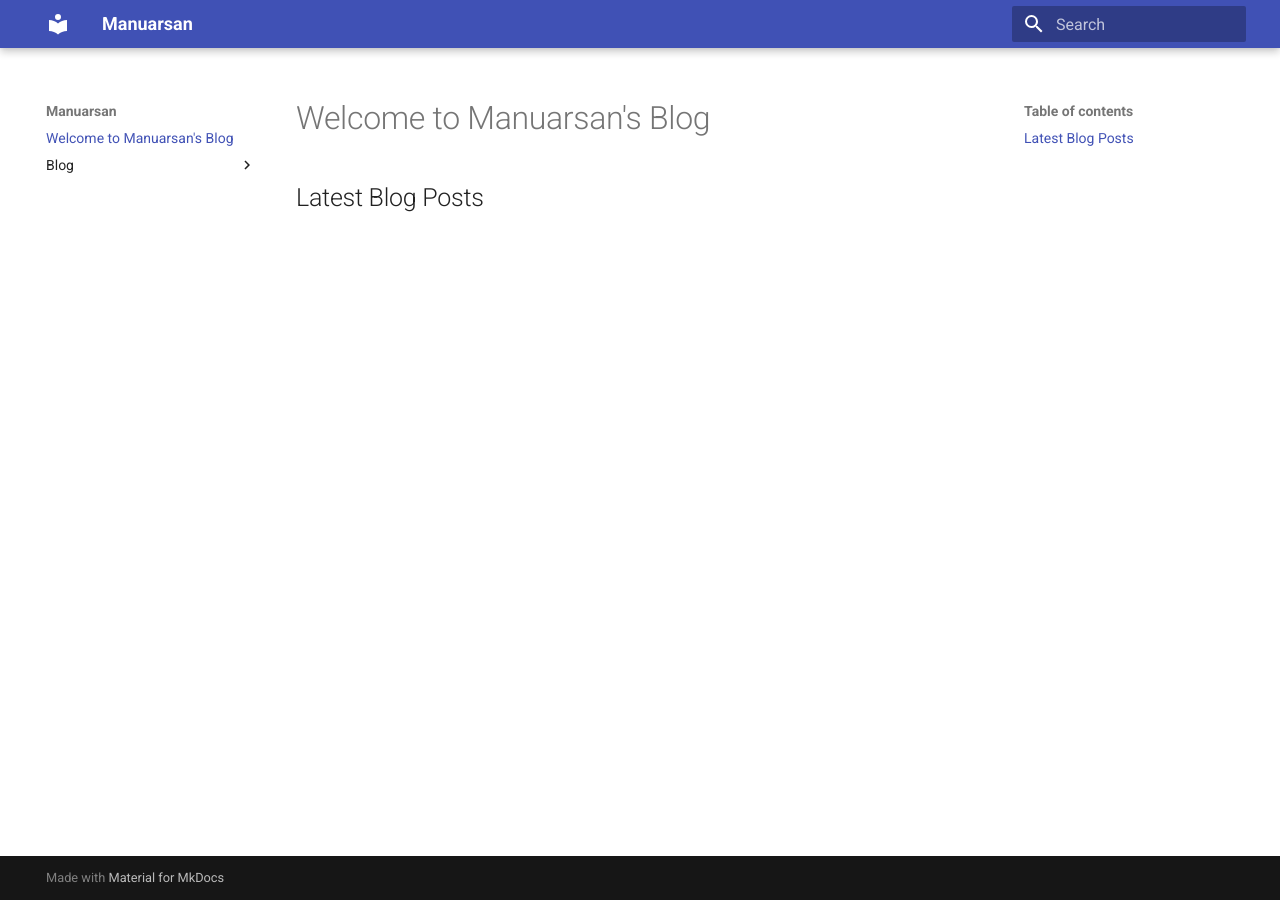
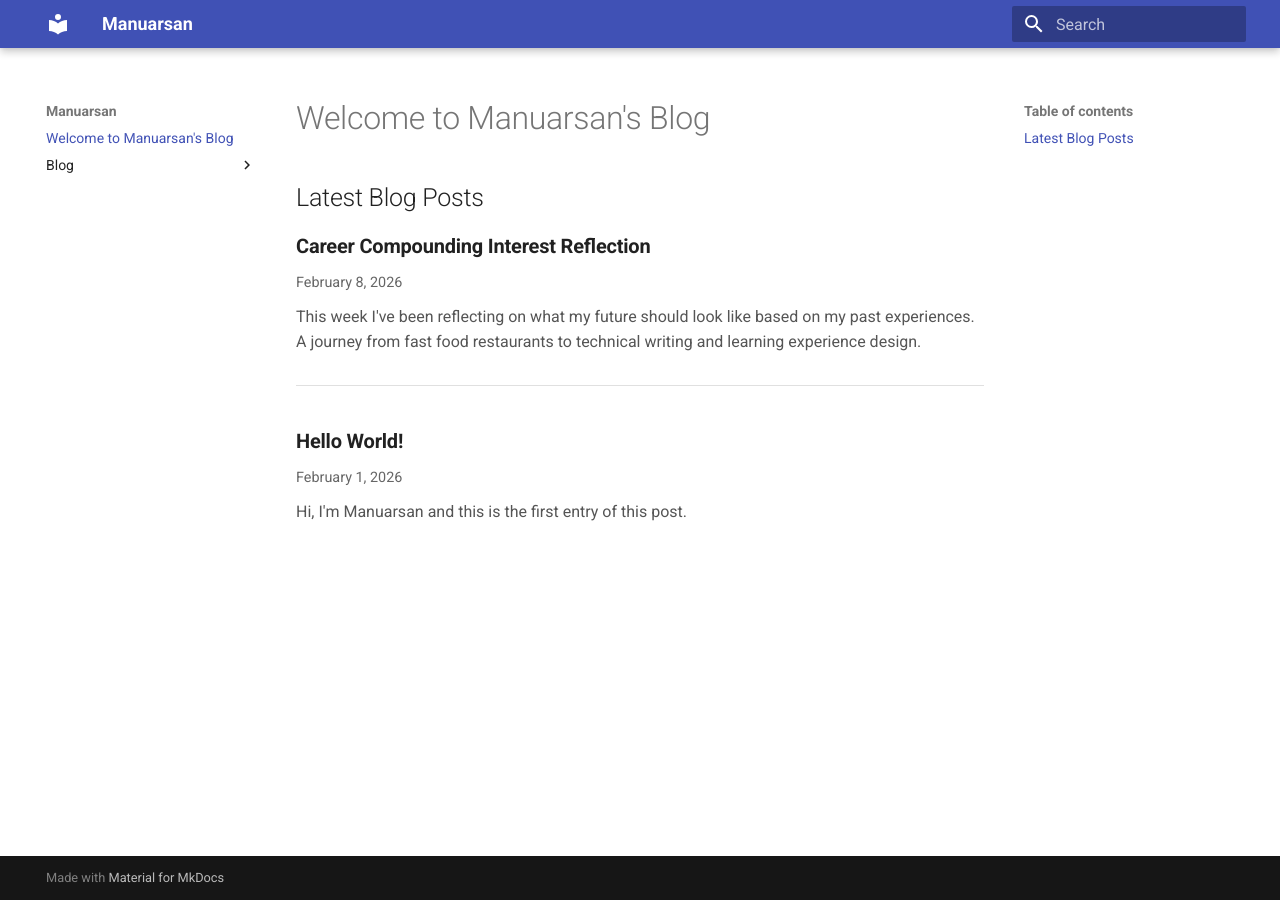
Before and after one commit to manutechwriter/manuarsan, an MkDocs documentation site: the page built from docs/index.md, in a window 1280 px wide. Built offline with MkDocs 1.6.1 and Material for MkDocs 9.7.7, drawn with Linux system fonts in a browser that asks for light colours; part of the change alters nothing that is shown.

Commit message:
Fix latest blog posts on home: unique container id, draft filter, quote fix
- Use unique id latest-blog-posts-container to avoid conflict with heading id
- Filter draft posts from home page in JS
- Fix SyntaxError from apostrophe in excerpt (I've) by using double quotes
- Add load event fallback for container readiness

Co-authored-by: Cursor <cursoragent@cursor.com>

```diff
--- a/docs/index.md
+++ b/docs/index.md
@@ -2,5 +2,4 @@
 
 ## Latest Blog Posts
 
-<div id="latest-blog-posts">
-</div>
+<div id="latest-blog-posts-container"></div>
--- a/docs/javascripts/blog-posts-in-home.js
+++ b/docs/javascripts/blog-posts-in-home.js
@@ -35,7 +35,7 @@ const BLOG_POSTS_DATA = [
     filename: '2-career-compounding-interest-reflection',
     title: 'Career Compounding Interest Reflection',
     date: '2026-02-08',
-    excerpt: 'This week I've been reflecting on what my future should look like based on my past experiences. A journey from fast food restaurants to technical writing and learning experience design.',
+    excerpt: "This week I've been reflecting on what my future should look like based on my past experiences. A journey from fast food restaurants to technical writing and learning experience design.",
     draft: false
   }
 ];
@@ -74,7 +74,7 @@ function findBlogUrlsFromNavigation() {
 // Function to display the latest blog posts
 function displayLatestBlogPosts() {
   // Find the container where posts should be displayed
-  const container = document.getElementById('latest-blog-posts');
+  const container = document.getElementById('latest-blog-posts-container');
 
   if (!container) {
     return;
@@ -158,9 +158,13 @@ function displayLatestBlogPosts() {
   }
 }
 
-// Run when DOM is ready
-if (document.readyState === 'loading') {
-  document.addEventListener('DOMContentLoaded', displayLatestBlogPosts);
-} else {
+// Run when DOM is ready; fallback on load in case content is injected later
+function initBlogPosts() {
   displayLatestBlogPosts();
 }
+if (document.readyState === 'loading') {
+  document.addEventListener('DOMContentLoaded', initBlogPosts);
+} else {
+  initBlogPosts();
+}
+window.addEventListener('load', initBlogPosts);
```
